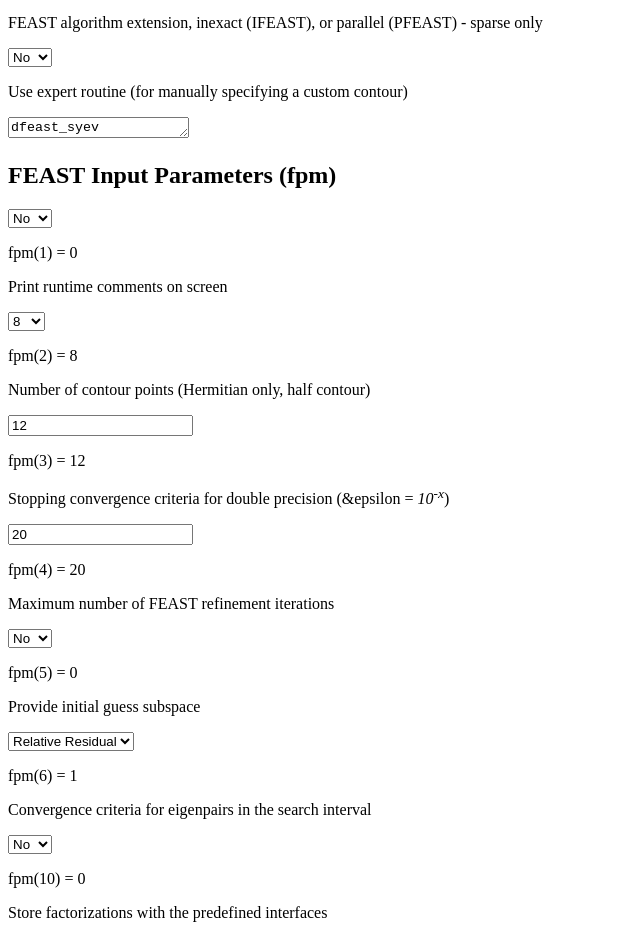
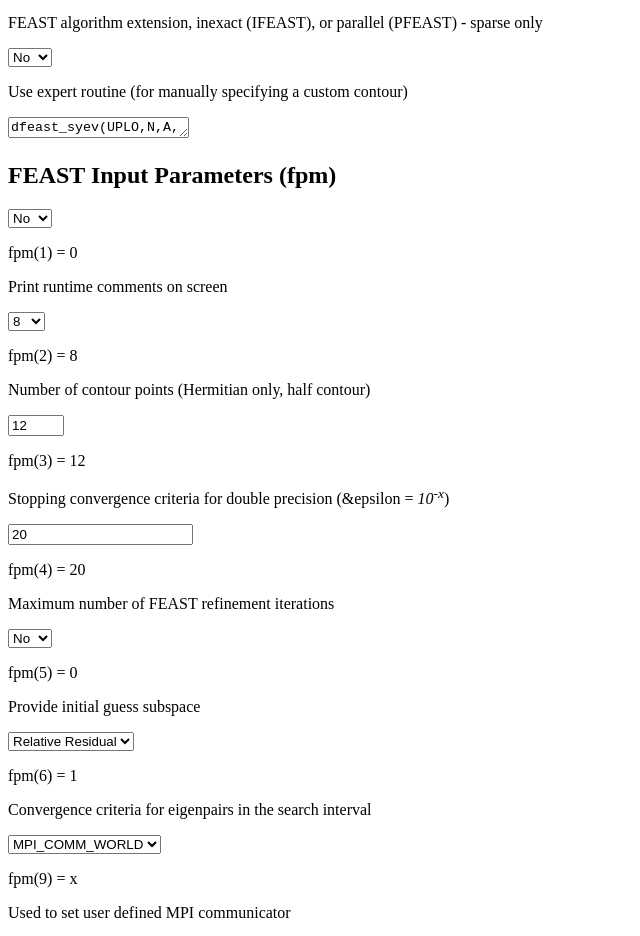
Before and after one commit to spacedome/feast-config, a Svelte app: page / in a window 1280 px wide. Shown: the part 824-1760 px from the top of the page, without its empty margins (0-640 px from the left). Built offline with nearby package versions, Linux system fonts and the light colour scheme.

Commit message:
added 4.0 argument lists for PEV

```diff
--- a/src/App.svelte
+++ b/src/App.svelte
@@ -21,7 +21,7 @@
 	// there is no banded polynomial solver
 	$: params.prob_type = (params.prob_type === 'pev' && params.storage_format === 'banded') ? 'ev' : params.prob_type;
 
-	let fpm_default = { //given values are feastinit defaults
+	const fpm_init = { //given values are feastinit defaults
 		1: 0,  // Print runtime comments on screen, 0: no, 1: yes
 		2: 8,  // number contour points for Hermitian (half-contour), if fpm(16=0,2) can be {1 to 20, 24, 32, 40, 48, 56}, if fpm(16)=1 all values permitted
 		3: 12, // stopping convergence criteria for double prec (10^(-x))
@@ -30,18 +30,21 @@
 		6: 1,  // conv critera for eigpair in search interval, 0: rel err on trace epsout, 1: rel residual max(res)
 		7: 5,  // stopping convergence criteria for single prec (10^(-x))
 		8: 16, // number contour points for non-Hermitian (full-contour), if fpm(17)=0 can be {2 to 40, 48, 64, 80, 96, 112}, if fpm(17)=1 all values permitted
-		9: -1, // user defined MPI communicator (?)
-		10: 0, // store factorizations with predefined interfaces 0: no, 1 : yes
+		9: "MPI_COMM_WORLD", // user defined MPI communicator
+		10: 1, // store factorizations with predefined interfaces 0: no, 1 : yes
 		16: 0, // hermitian integration type, 0: gauss, 1:trapezoid, 2: zolotarev
 		17: 1, // non-hermitian integration type, 0: gauss, 1:trapezoid
 	}
 
-	let fpm = JSON.parse(JSON.stringify(fpm_default)); // deep clone
-
-	let feast_arg = "\{List\}, fpm, epsout, loop, \{List-I\}, M0, E, X, M, res, info";
+	let fpm = JSON.parse(JSON.stringify(fpm_init)); // deep clone
+	let fpm_default = JSON.parse(JSON.stringify(fpm_init)); // deep clone
 
 	function is_hermitian(parameters) {
 		return (parameters.symmetry === 's' || parameters.symmetry === 'h');
+	}
+
+	function is_real(parameters) {
+		return (parameters.data_type === 'd' && parameters.symmetry === 's') || (parameters.data_type === 'z' && parameters.symmetry === 'h');
 	}
 
 	function is_single_prec(parameters) {
@@ -90,6 +93,7 @@
 				break;
 			case 'rci':
 				F = 'rci';
+				P = '';
 				break;
 			case 'banded':
 				F = 'b';
@@ -103,13 +107,57 @@
 		return PFEAST + T + IFEAST + "feast_" + Y + F + P + X;
 	}
 
+	function feast_arguments(parameters) {
+		let list = "{List}";
+		let listi = "{List-I}";
+		let X = (parameters.expert ? ",Zne,Wne" : "");
+		listi = (!is_real(parameters) || parameters.prob_type === 'pev')  ? "Emid,r" : "Emin,Emax";
+		if (parameters.storage_format === 'rci') {
+			if (parameters.prob_type === 'pev') {
+				list = "ijob,dmax,N,Ze,zwork1,zwork2,zAq,zBq";
+			} else if (parameters.data_type === 'd' && parameters.symmetry === 's') {
+				list = "ijob,N,Ze,work1,zwork2,Aq,Bq";
+			} else {
+				list = "ijob,N,Ze,zwork1,zwork2,zAq,zBq";
+			}
+		} else if (parameters.storage_format === 'dense') {
+			list = "N,A,LDA";
+			if (parameters.prob_type === 'pev') {
+				list = "dmax," + list;
+			}
+			if (!(parameters.symmetry === 'g')) {
+				list = "UPLO," + list;
+			}
+			list += (parameters.prob_type === 'gv') ? ",B,LDB" : "";
+		} else if (parameters.storage_format === 'banded') {
+			if (parameters.symmetry === 'g') {
+				list = "N,kla,kua,A,LDA";
+				list += (parameters.prob_type === 'gv') ? ",klb,kub,B,LDB" : "";
+			} else {
+				list = "UPLO,N,kla,A,LDA";
+				list += (parameters.prob_type === 'gv') ? ",klb,B,LDB" : "";
+			}
+		} else if (parameters.storage_format === 'sparse') {
+			list = "N,A,IA,JA";
+			if (parameters.prob_type === 'pev') {
+				list = "dmax," + list;
+			}
+			if (!(parameters.symmetry === 'g')) {
+				list = "UPLO," + list;
+			}
+			list += (parameters.prob_type === 'gv') ? ",B,IB,JB" : "";
+		}
+
+		return list + ",fpm,epsout,loop," + listi + ",M0,E,X,M,res,info" + X;
+	}
+
 	function input_params(feastparams, feastparams_default) {
 		let fortran = "integer, dimension(64) :: fpm\ncall feastinit(fpm)\n";
 		let count = 2;
 		for (let key in feastparams) {
 		  if (!(feastparams[key] === feastparams_default[key])) {
 				fortran += "fpm(" + key + ") = " + feastparams[key] + "\n";
-				count +=1
+				count +=1;
 			}
 		}
 		return {count: count, text: fortran};
@@ -215,7 +263,7 @@
 
 		<div class="columns">
 			<div class="column control">
-	  		<textarea class="textarea has-fixed-size is-family-code" rows="1" readonly>{feast_call(params)}</textarea>
+	  		<textarea class="textarea has-fixed-size is-family-code" rows="1" readonly>{feast_call(params)}({feast_arguments(params)})</textarea>
 			</div>
 		</div>
 
@@ -250,9 +298,9 @@
 			{/if}
 		{/if}
 
-		<!-- fpm 3 -->
+		<!-- fpm 3  -->
 		{#if !is_single_prec(params)}
-			<FPMInteger bind:value={fpm[3]} fpmIndex={3}
+			<FPMInteger bind:value={fpm[3]} fpmIndex={3} min=0 max=16
 		 description="Stopping convergence criteria for double precision (&epsilon = <var>10<sup>-<i>x</i></sup></var>)"/>
 		{/if}
 
@@ -274,10 +322,10 @@
 			<option value={0}>Relative Trace</option>
 		</FPMSelect>
 
-		<!-- fpm 7 -->
+		<!-- fpm 7 DEPRECIATED IN 4.0 -->
 		{#if is_single_prec(params)}
 		<FPMInteger bind:value={fpm[7]} fpmIndex={7}
-		 description="Stopping convergence criteria for single precision (&epsilon = <var>10<sup>-<i>x</i></sup></var>)"/>
+		 description="Stopping convergence criteria for single precision (&epsilon = <var>10<sup>-<i>x</i></sup></var>) - depreciated in 4.0"/>
 		{/if}
 
 		<!-- fpm 8 -->
@@ -295,33 +343,38 @@
 				</FPMSelect>
 			{/if}
 		{/if}
+
+		<!-- fpm 9 -->
+		<FPMSelect bind:value={fpm[9]} fpmIndex={9} nonum={true}
+		description="Used to set user defined MPI communicator">
+			<option value={'MPI_COMM_WORLD'}>MPI_COMM_WORLD</option>
+			<option value={'USER_DEFINED'}>USER_DEFINED</option>
+		</FPMSelect>
+
 		<!-- fpm 10 -->
-		{#if !(params.storage_format === 'rci')}
 		<FPMSelect bind:value={fpm[10]} fpmIndex={10}
+		disabled={params.storage_format === 'rci' || null}
 		description="Store factorizations with the predefined interfaces">
 			<option value={0}>No</option>
 			<option value={1}>Yes</option>
 		</FPMSelect>
-		{/if}
 
 		<!-- fpm 16 -->
-		{#if is_hermitian(params)}
 		<FPMSelect bind:value={fpm[16]} fpmIndex={16}
-			description="Integration quadrature type (Hermitian only, half contour)">
+		description="Integration quadrature type (Zolotarev for Hermitian only)">
 			<option value={0}>Gauss</option>
 			<option value={1}>Trapezoidal</option>
-				<option value={2}>Zolotarev</option>
+			<option value={2} disabled={!is_real(params) || null}>Zolotarev</option>
 		</FPMSelect>
-		{/if}
 
-		<!-- fpm 17 -->
-		{#if !is_hermitian(params)}
+		<!-- fpm 17 DEPRECIATED IN 4.0 -->
+		<!-- {#if !is_hermitian(params)}
 			<FPMSelect bind:value={fpm[17]} fpmIndex={17}
-			description="Integration quadrature type (non-Hermitian only, full contour)">
+			description="Integration quadrature type (non-Hermitian only, full contour) DEPRECIATED IN 4.0">
 				<option value={0}>Gauss</option>
 				<option value={1}>Trapezoidal</option>
 			</FPMSelect>
-		{/if}
+		{/if} -->
 
 		<div class="columns">
 			<div class="column control">
--- a/src/FPMSelect.svelte
+++ b/src/FPMSelect.svelte
@@ -3,6 +3,7 @@
     export let fpmIndex;
     export let description;
     export let state="";
+    export let nonum=false;
 </script>
 
 <div class="columns is-mobile">
@@ -18,7 +19,7 @@
         </div>
     </div>
     <div class="column is-small is-2">
-        <p class="box is-family-code has-text-centered is-size-6">fpm({fpmIndex}) = {value}</p>
+        <p class="box is-family-code has-text-centered is-size-6">fpm({fpmIndex}) = {nonum? "x" : value}</p>
     </div>
     <div class="column">
         <p class="box">{description}</p>
```
Lines whose indentation alone changed are shown as unchanged.
